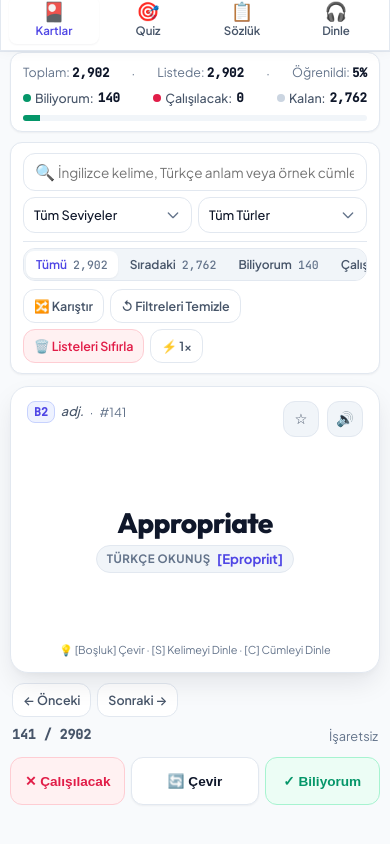
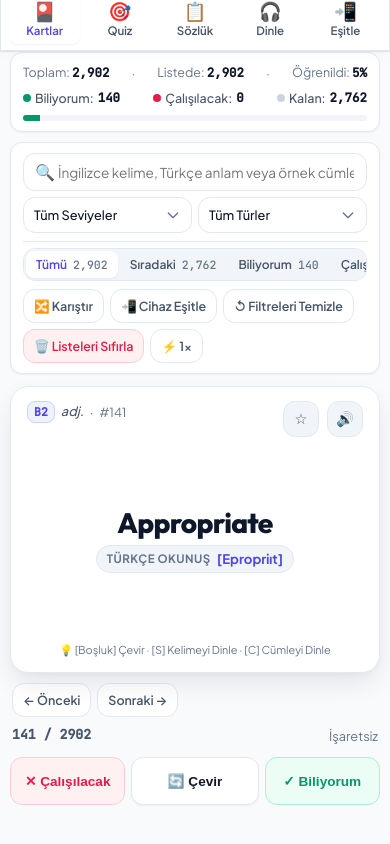
Before and after one commit to hsuysal/oxford, a website: page index.html in a window 390 px wide. Drawn offline with Linux system fonts and the light colour scheme.

Commit message:
feat: add sync button to navigation and interface
Update sync button styling for better visibility and add secondary sync buttons in the navigation bar and action zones to improve accessibility of the device synchronization feature.

```diff
--- a/index.html
+++ b/index.html
@@ -1193,13 +1193,22 @@
         gap: 6px;
       }
 
+      #syncModalBtn {
+        display: inline-flex !important;
+        align-items: center;
+        gap: 6px;
+        padding: 6px 11px !important;
+        font-size: 0.8rem !important;
+        font-weight: 700;
+        background: var(--accent-subtle) !important;
+        border: 1px solid var(--accent-border) !important;
+        color: var(--accent) !important;
+        border-radius: var(--radius-md);
+        white-space: nowrap;
+      }
+
       #syncBtnLabel {
-        display: none;
-      }
-
-      #syncModalBtn {
-        padding: 6px 10px !important;
-        font-size: 0.8rem;
+        display: inline !important;
       }
 
       #shortcutsBtn {
@@ -1599,6 +1608,9 @@
       </button>
       <button class="nav-tab-btn" id="tabAutoplay" data-mode="AUTOPLAY">
         <span>🎧</span> Dinle
+      </button>
+      <button class="nav-tab-btn" id="tabSync" type="button" title="Cihaz Eşitleme (QR Kod)">
+        <span>📲</span> Eşitle
       </button>
     </nav>
 
@@ -1688,6 +1700,7 @@
 
         <div class="btn-group">
           <button class="btn-base" id="shuffleBtn" title="Kelimeleri Karıştır">🔀 Karıştır</button>
+          <button class="btn-base" id="secondarySyncBtn" title="Cihaz Eşitleme (QR Kod)">📲 Cihaz Eşitle</button>
           <button class="btn-base" id="resetFiltersBtn" title="Arama ve Filtreleri Temizle">↺ Filtreleri Temizle</button>
           <button class="btn-base danger" id="resetMarksBtn" title="Biliyorum ve Çalışılacak Listelerini Sıfırla">🗑️ Listeleri Sıfırla</button>
           <button class="btn-base" id="audioSpeedToggleBtn" title="Seslendirme Hızı">⚡ 1.0x</button>
@@ -3367,6 +3380,10 @@
 
       // Device Sync Modal Events
       if (el.syncModalBtn) el.syncModalBtn.addEventListener("click", openSyncModal);
+      const tabSyncBtn = document.getElementById("tabSync");
+      if (tabSyncBtn) tabSyncBtn.addEventListener("click", openSyncModal);
+      const secondarySyncBtn = document.getElementById("secondarySyncBtn");
+      if (secondarySyncBtn) secondarySyncBtn.addEventListener("click", openSyncModal);
       if (el.closeSyncModalBtn) el.closeSyncModalBtn.addEventListener("click", closeSyncModal);
       if (el.syncModal) {
         el.syncModal.addEventListener("click", (e) => {
```
